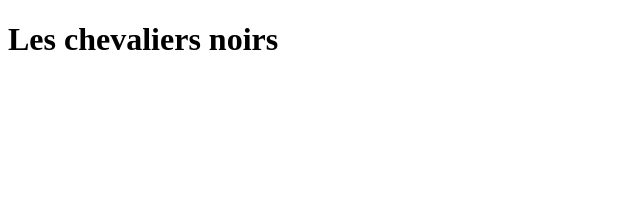
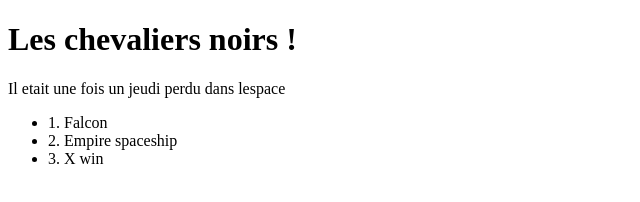
Before and after one commit to igorgueukam-gsi/formation-git-mastering-discover-github, a plain HTML site: page index.html in a window 1280 px wide. Shown: the whole page, without its empty margins (0-640 px from the left). Drawn offline with Linux system fonts and the light colour scheme.

Commit message:
feat : ul list ship

```diff
--- a/index.html
+++ b/index.html
@@ -6,6 +6,15 @@
     <title>Document</title>
 </head>
 <body>
- <h1>Les chevaliers noirs</h1>
+    <h1>Les chevaliers noirs !</h1>
+
+    <div>
+        Il etait une fois un jeudi perdu dans lespace
+    </div>
+    <ul>
+        <li>1. Falcon </li>
+        <li>2. Empire spaceship</li>
+        <li>3. X win</li>
+    </ul>
 </body>
 </html>
```
